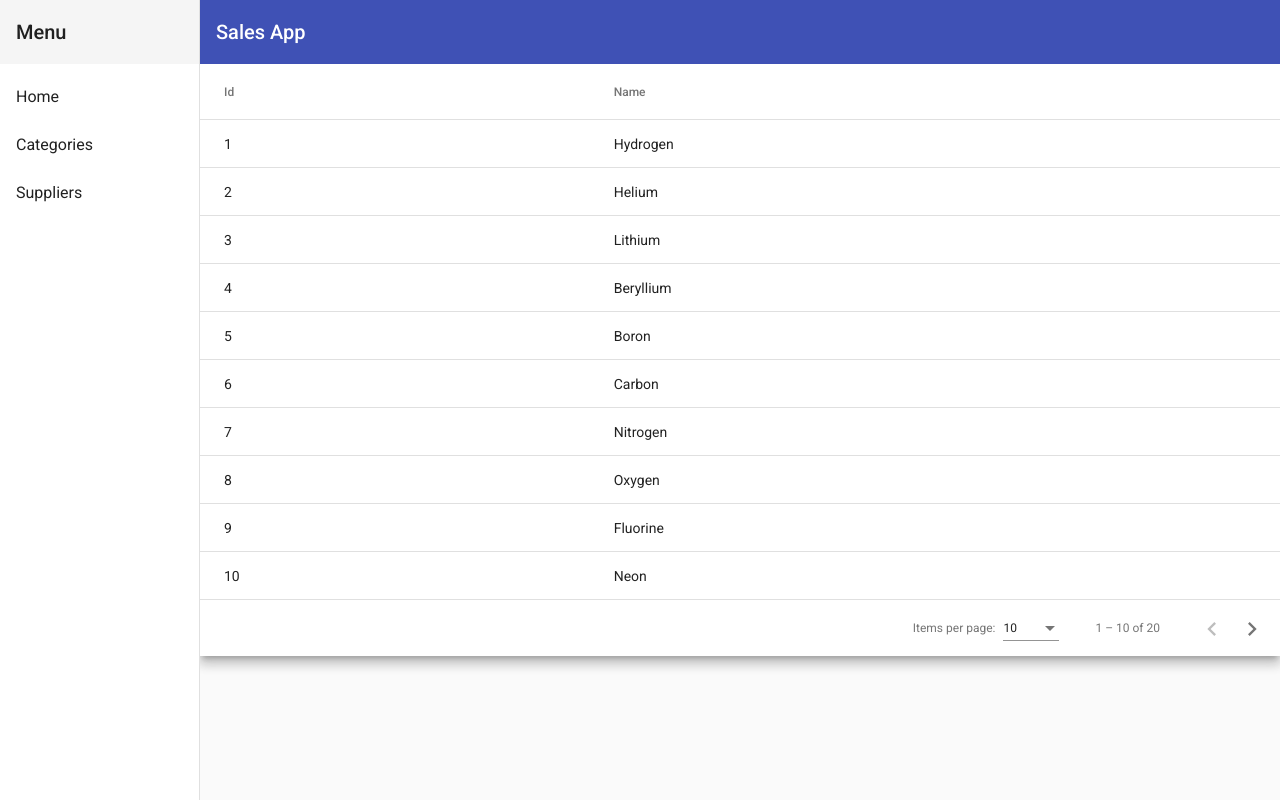
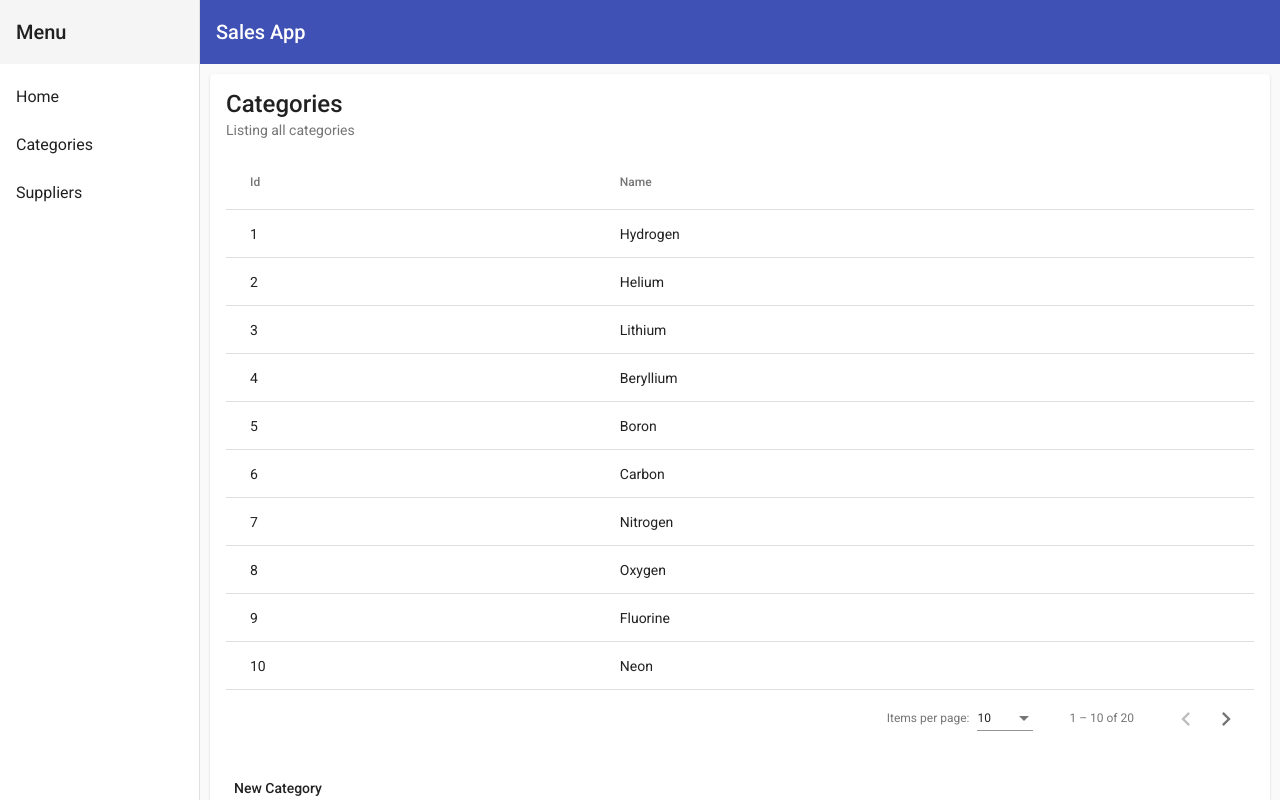
Before and after one commit to MilesDAC/my-sales-app, an Angular app: page /categories in a window 1280 px wide. Built offline with nearby package versions, Linux system fonts and the light colour scheme.

Commit message:
4.1 Finished

```diff
--- a/src/app/categories/categories.component.html
+++ b/src/app/categories/categories.component.html
@@ -1,26 +1,36 @@
-<div class="mat-elevation-z8">
+ <mat-card>
+    <mat-card-title>Categories</mat-card-title>
+    <mat-card-subtitle>Listing all categories</mat-card-subtitle>
+
+    <mat-card-content>
       <table mat-table class="full-width-table" matSort aria-label="Elements">
         <!-- Id Column -->
       <ng-container matColumnDef="id">
         <th mat-header-cell *matHeaderCellDef mat-sort-header>Id</th>
-      <td mat-cell *matCellDef="let row">{{row.id}}</td>
+        <td mat-cell *matCellDef="let row">{{ row.id }}</td>
       </ng-container>
 
         <!-- Name Column -->
       <ng-container matColumnDef="name">
         <th mat-header-cell *matHeaderCellDef mat-sort-header>Name</th>
-      <td mat-cell *matCellDef="let row">{{row.name}}</td>
+        <td mat-cell *matCellDef="let row">{{ row.name }}</td>
       </ng-container>
 
         <tr mat-header-row *matHeaderRowDef="displayedColumns"></tr>
-    <tr mat-row *matRowDef="let row; columns: displayedColumns;"></tr>
+        <tr mat-row *matRowDef="let row; columns: displayedColumns"></tr>
       </table>
-
-  <mat-paginator #paginator
-      [length]="dataSource.data.length"
+      <mat-paginator
+      #paginator
+      [length]="dataSource?.data?.length"
       [pageIndex]="0"
       [pageSize]="10"
       [pageSizeOptions]="[5, 10, 20]"
-      aria-label="Select page">
+      aria-label="Select page"
+    >
     </mat-paginator>
-</div>
+    </mat-card-content>
+
+    <mat-card-actions>
+      <button mat-button>New Category</button>
+    </mat-card-actions>
+ </mat-card>
--- a/src/app/home/home.component.html
+++ b/src/app/home/home.component.html
@@ -18,6 +18,8 @@
       <span>Sales App</span>
     </mat-toolbar>
     <!-- Add Content Here -->
-    <router-outlet></router-outlet>
+    <div class="m-10">
+      <router-outlet></router-outlet>
+    </div>
   </mat-sidenav-content>
 </mat-sidenav-container>
--- a/src/styles.css
+++ b/src/styles.css
@@ -2,3 +2,5 @@
 
 html, body { height: 100%; }
 body { margin: 0; font-family: Roboto, "Helvetica Neue", sans-serif; }
+
+.m-10 { margin: 10px; }
```
Also changed, not shown: src/app/home/home.component.css (line endings or trailing spaces). Lines whose indentation alone changed are shown as unchanged.
